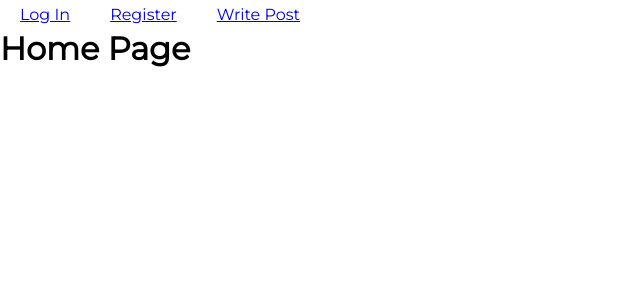
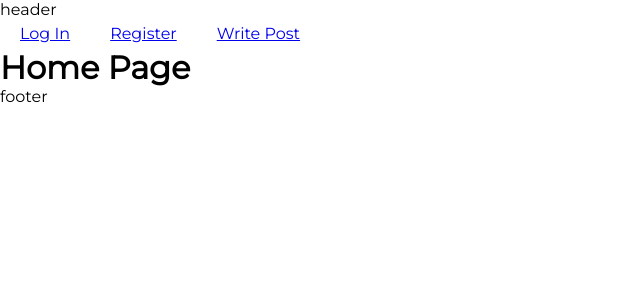
Before and after one commit to Evva1023/Blog-Website, a React (Create React App) app in the folder client/: page / in a window 1280 px wide. Shown: the top 300 px of the page, without its empty margins (0-640 px from the left). Built offline with nearby package versions, Linux system fonts and the light colour scheme.

Commit message:
Added components folder and 3 component files

```diff
--- /dev/null
+++ b/client/src/components/Footer/Footer.js
@@ -0,0 +1,9 @@
+import React from "react";
+
+export const Footer = () => {
+    return (
+        <footer>
+            footer
+        </footer>
+    )
+};
--- /dev/null
+++ b/client/src/components/Header/Header.js
@@ -0,0 +1,10 @@
+import React from "react";
+import { Navbar } from "../Navbar/Navbar";
+export const Header = () => {
+    return (
+        <header>
+            header
+            <Navbar />
+        </header>
+    )
+};
--- /dev/null
+++ b/client/src/components/Navbar/Navbar.js
@@ -0,0 +1,12 @@
+import React from "react";
+import { Link } from "react-router-dom";
+
+export const Navbar = () => {
+    return (
+        <nav>
+            <Link className="nav-link" to="/login">Log In</Link>
+            <Link className="nav-link" to="/register">Register</Link>
+            <Link className="nav-link" to="/write">Write Post</Link>
+        </nav>
+    )
+};
--- a/client/src/views/HomeView.js
+++ b/client/src/views/HomeView.js
@@ -1,15 +1,13 @@
 import React from "react";
-import { Link } from "react-router-dom";
+import { Header } from "../components/Header/Header";
+import { Footer } from "../components/Footer/Footer";
 
 export const HomeView = () => {
     return (
         <>
-        <nav>
-            <Link className="nav-link" to="/login">Log In</Link>
-            <Link className="nav-link" to="/register">Register</Link>
-            <Link className="nav-link" to="/write">Write Post</Link>
-        </nav>
+        <Header />
         <h1>Home Page</h1>
+        <Footer />
         </>
     );
 };
```
Also changed, not shown: client/src/components/Footer/Footer.css (added), client/src/components/Header/Header.css (added), client/src/components/Navbar/Navbar.css (added).
